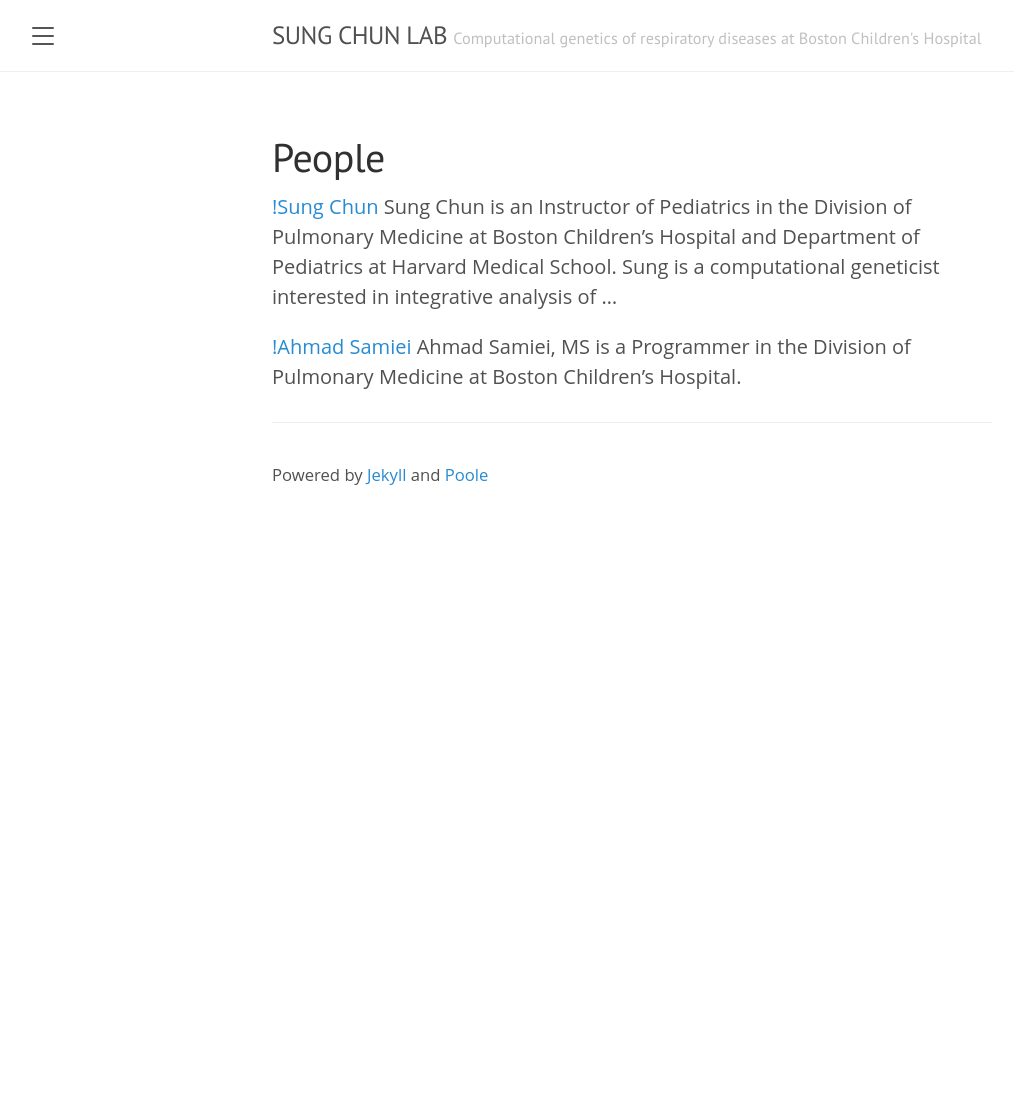
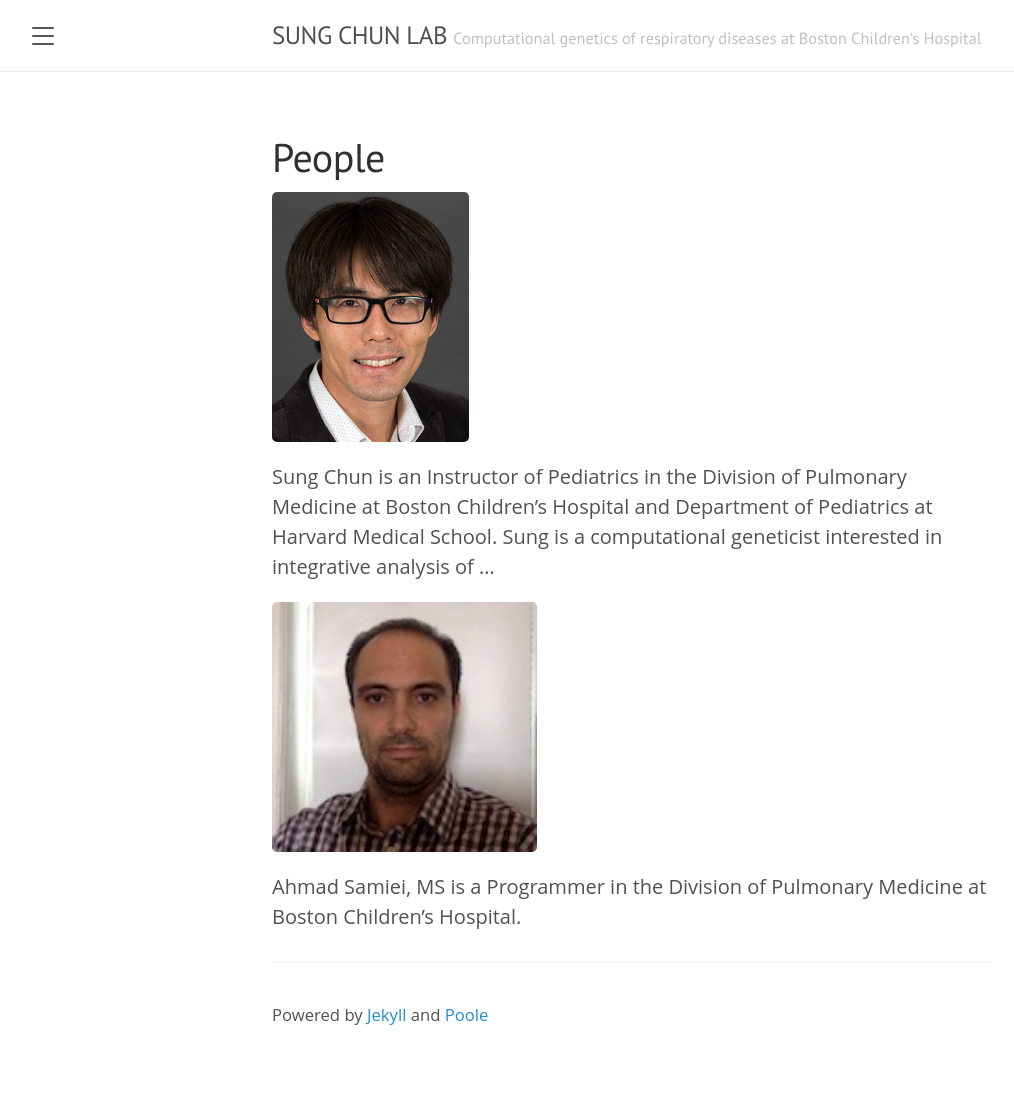
Before and after one commit to sgchun/sungchunlab, a Jekyll site: the page built from 1people.md, in a window 1280 px wide. Shown: the whole page, without its empty margins (8-1022 px from the left). Built offline with Jekyll 4.4.1, drawn with Linux system fonts in a browser that asks for light colours; before the commit the page ends 900 px from its top, so only the background shows below that.

Commit message:
Fix image link

```diff
--- a/1people.md
+++ b/1people.md
@@ -3,10 +3,10 @@ layout: page
 title: People
 ---
 
-[!Sung Chun](/sungchunlab/Sung.jpg){: height="250" }
+![Sung Chun](/sungchunlab/Sung.jpg){: height="250" }
 Sung Chun is an Instructor of Pediatrics in the Division of Pulmonary Medicine at Boston Children's Hospital and Department of Pediatrics at Harvard Medical School. Sung is a computational geneticist interested in integrative analysis of ...
 
-[!Ahmad Samiei](/sungchunlab/Ahmad.jpg){: height="250" }
+![Ahmad Samiei](/sungchunlab/Ahmad.jpg){: height="250" }
 Ahmad Samiei, MS is a Programmer in the Division of Pulmonary Medicine at Boston Children's Hospital.
 
 ---
```
